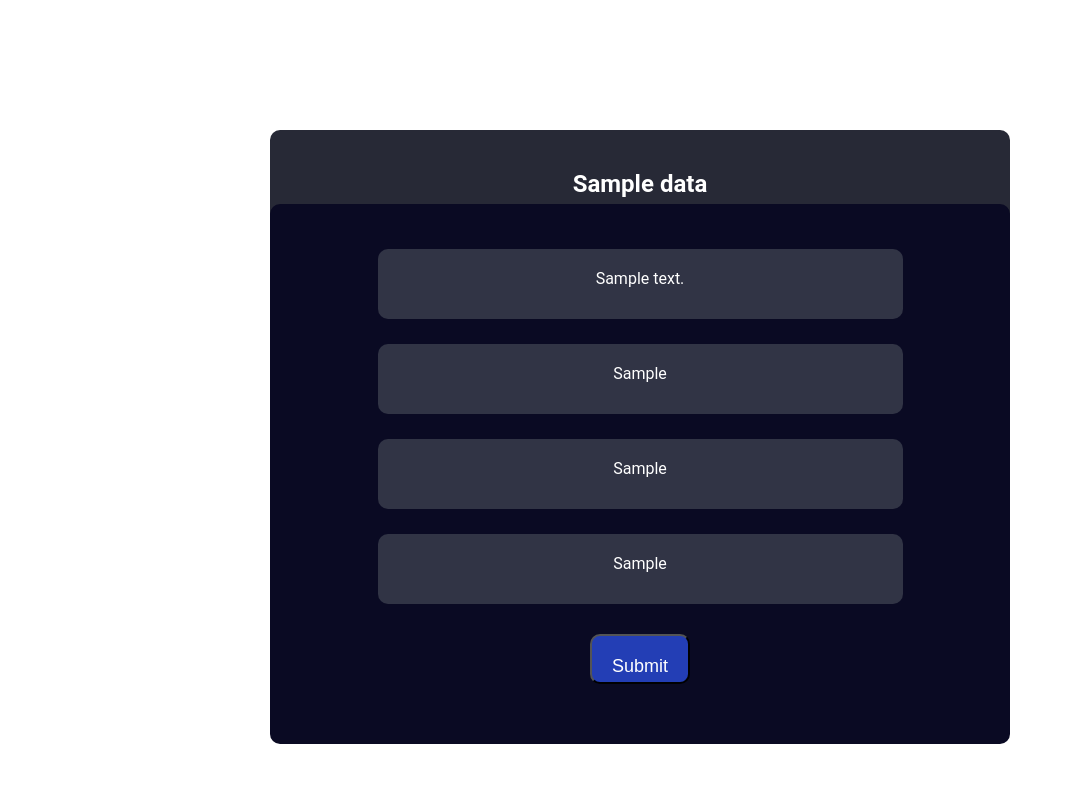
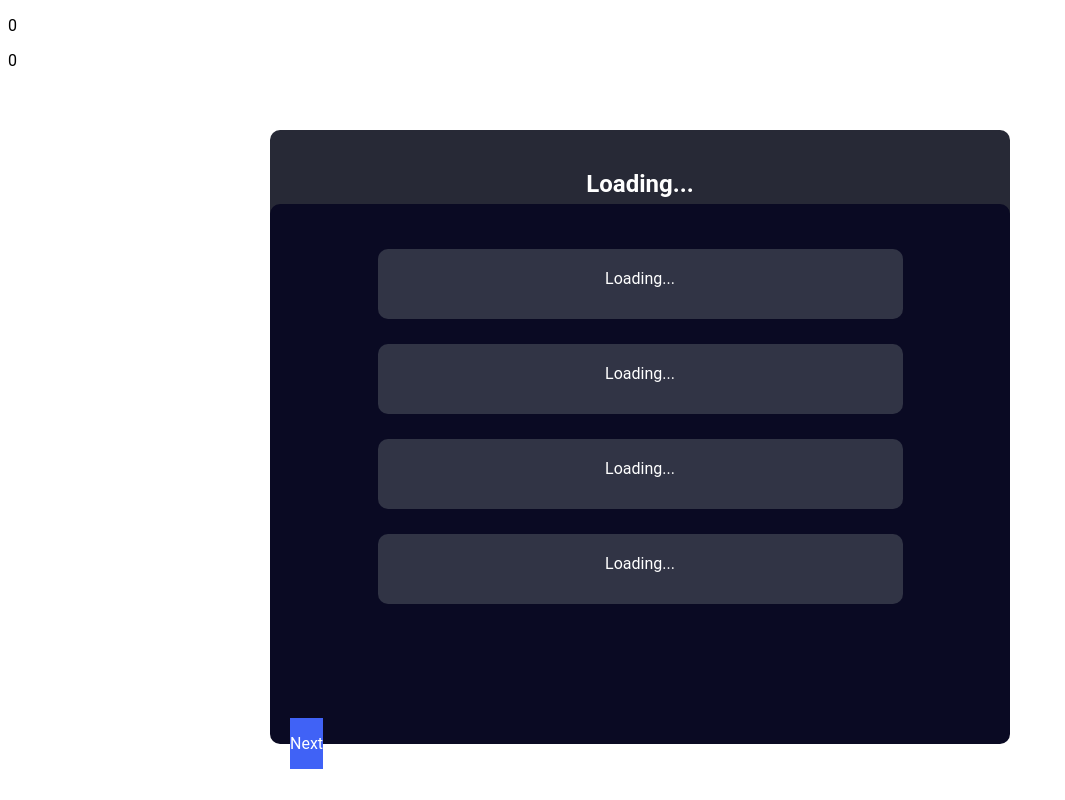
Before and after one commit to gavin-robey/quiz, a Django app: template quizApp/templates/quizApp/question.html in a window 1280 px wide. Shown: the whole page, without its empty margins (0-1065 px from the left). Run offline with Django 4.2, Linux system fonts and the light colour scheme; the template is opened without the code that fills it: most values are stand-ins (such as "Sample title", 1, 10 or a date in 2020).

Commit message:
Changed the structure of the project once again

```diff
--- a/quizApp/static/quizApp/index.js
+++ b/quizApp/static/quizApp/index.js
@@ -29,9 +29,9 @@ function getQuizAPI(url){
             triviaData.push(question);
         }
 
-        // change this to a post request so that data is not in the url
-        var triviaDataJSON = encodeURIComponent(JSON.stringify(triviaData));
-        location.href=`/questions?index=0&data=${triviaDataJSON}/`;
+        // // change this to a post request so that data is not in the url
+        // var triviaDataJSON = encodeURIComponent(JSON.stringify(triviaData));
+        // location.href=`/questions?index=0&data=${triviaDataJSON}/`;
     })
     .catch(error => console.log(error));
 }
--- a/quizApp/static/quizApp/style.css
+++ b/quizApp/static/quizApp/style.css
@@ -38,6 +38,12 @@
 	border-radius: 10px;
 }
 
+#button{
+	position: absolute;
+	margin-top: 500px;
+	background-color: #4062F6;
+}
+
 .option:hover{
 	background-color: #4062F6;
 }
--- a/quizApp/templates/quizApp/question.html
+++ b/quizApp/templates/quizApp/question.html
@@ -9,47 +9,106 @@
     <title>{{data.question}}</title>
 </head>
 <body>
-
+    <p id="correct">0</p>
+    <p id="incorrect">0</p>
     <div class="answerContainer" id="answerContainer">
-        <h2 class="question" id="question">{{data.question}}</h2>
-        <!-- Figure out what the hell to do with the url -->
-        <!-- TODO: turn this into a post request -->
+        <h2 class="question" id="question">Loading...</h2>
 
         <!-- Now is posting... Button styling still needs a little tweaking. Didn't have a lot of time but couldnt let you do the whole project;) -->
         <form action="{% url 'resultsPage'  %}" method="post" class="answerForm">
             {% csrf_token %}
-            <p class="option" id="1" onclick="select(event)">{{data.correctAnswer}}</p>
-            <p class="option" id="2" onclick="select(event)">{{data.incorrectAnswers.0}}</p>
-            <p class="option" id="3" onclick="select(event)">{{data.incorrectAnswers.1}}</p>
-            <p class="option" id="4" onclick="select(event)">{{data.incorrectAnswers.2}}</p>
-            <input class="button" type="submit" value="Submit" style="width: 100px; height: 50px; padding: 20px">
+            <p class="option" id="1" onclick="select(event)">Loading...</p>
+            <p class="option" id="2" onclick="select(event)">Loading...</p>
+            <p class="option" id="3" onclick="select(event)">Loading...</p>
+            <p class="option" id="4" onclick="select(event)">Loading...</p>
+            <!-- <input class="button" type="submit" value="Submit" style="width: 100px; height: 50px; padding: 20px" id="button"> -->
         </form>
 
-
-
-        <!-- <div class="button">
-            <p id="button">Next</p>
-        </div> -->
+        <div id="button">
+            <p>Next</p>
+        </div>
     </div>
     <script>
-        var index = "{{currentIndex}}";
-        var len = "{{length}}";
-        var dataUrl = window.location.href;
-        let button = document.getElementById('button');
-        button.addEventListener('click', () => {
-            index++;
-            if(index < (len - 1)){
-                var newUrl = dataUrl.substr(dataUrl.indexOf('&'), dataUrl.length - 1);
-                location.href=`/questions?index=${index}${newUrl}`;
-            }else if(index === (len - 1)){
-                button.textContent = "Finish"
-                var newUrl = dataUrl.substr(dataUrl.indexOf('&'), dataUrl.length - 1);
-                location.href=`/questions?index=${index}${newUrl}`;
+        let counter = 1; // starts at one because the initial page creation calls beginQuiz(0)
+        let correctCount = 0;
+        let incorrectCount = 0;
+        let selected;
+        let correctAnswer;
+        let triviaData = [];
+
+        if("{{category}}"=== "all"){
+            getQuizAPI(`https://the-trivia-api.com/api/questions?&limit=${"{{quizLength}}"}&difficulty=${"{{difficulty}}"}`);
+        }
+        else{
+            getQuizAPI(`https://the-trivia-api.com/api/questions?categories=${"{{category}}"}&limit=10&difficulty=${"{{difficulty}}"}`);
+        }
+
+        // Keeps track of which option was selected
+        function select(event){
+            if(selected !== undefined){
+                document.getElementById(selected).style.backgroundColor = '#313445';
             }
-            else{
-                console.log("This is when we would go to the results page")
+            selected = event.target.id;
+            event.currentTarget.style.backgroundColor = "#4062F6";
+            console.log(selected);
+        }
+
+        // verifies if questions are correct and adds these values to a total
+        function isCorrect(){
+            if(selected === undefined){
+                return;
             }
-        })
+            if(document.getElementById(selected).textContent === correctAnswer){
+                correctCount++;
+                document.getElementById('correct').textContent = correctCount;
+            }else{
+                incorrectCount++;
+                document.getElementById('incorrect').textContent = incorrectCount;
+            }
+        }
+
+        function getQuizAPI(url){
+            fetch(url)
+            .then(response => response.json())
+            .then(json => {
+                triviaData.length = 0;
+                for(question of json){
+                    triviaData.push(question);
+                }
+                beginQuiz(0);
+                quizLoop();
+            })
+            .catch(error => console.log(error));
+        }
+
+        // Each time next is clicked,
+        function quizLoop(){
+            let nextButton = document.getElementById('button');
+            nextButton.addEventListener('click', () =>{
+                if(counter < (triviaData.length - 1)){
+                    isCorrect();
+                    beginQuiz(counter);
+                    counter++;
+                }else if(counter === (triviaData.length - 1)){
+                    isCorrect();
+                    beginQuiz(counter);
+                    document.getElementById('button').textContent = "Results";
+                    counter++;
+                }else{
+                    console.log("went to the results page");
+                }
+            });
+        }
+
+        function beginQuiz(index){
+            let data = triviaData[index];
+            correctAnswer = data.correctAnswer;
+            document.getElementById('question').textContent = data.question;
+            document.getElementById('1').textContent = data.correctAnswer;
+            document.getElementById('2').textContent = data.incorrectAnswers[0];
+            document.getElementById('3').textContent = data.incorrectAnswers[1];
+            document.getElementById('4').textContent = data.incorrectAnswers[2];
+        }
     </script>
 </body>
 </html>
```
Also changed, not shown: quizApp/templates/quizApp/index.html (+15 -5 lines), quizApp/views.py (+6 -10 lines).
